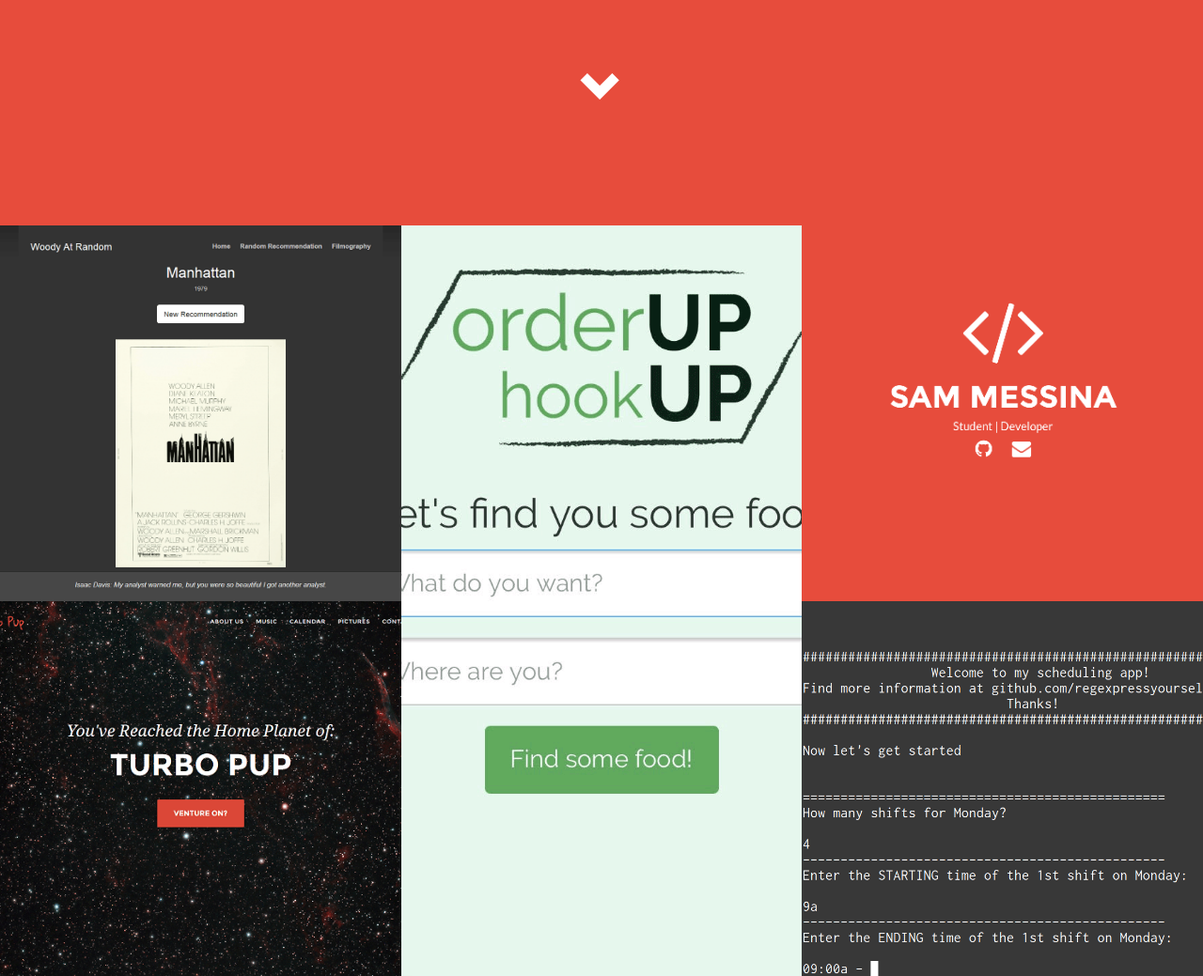
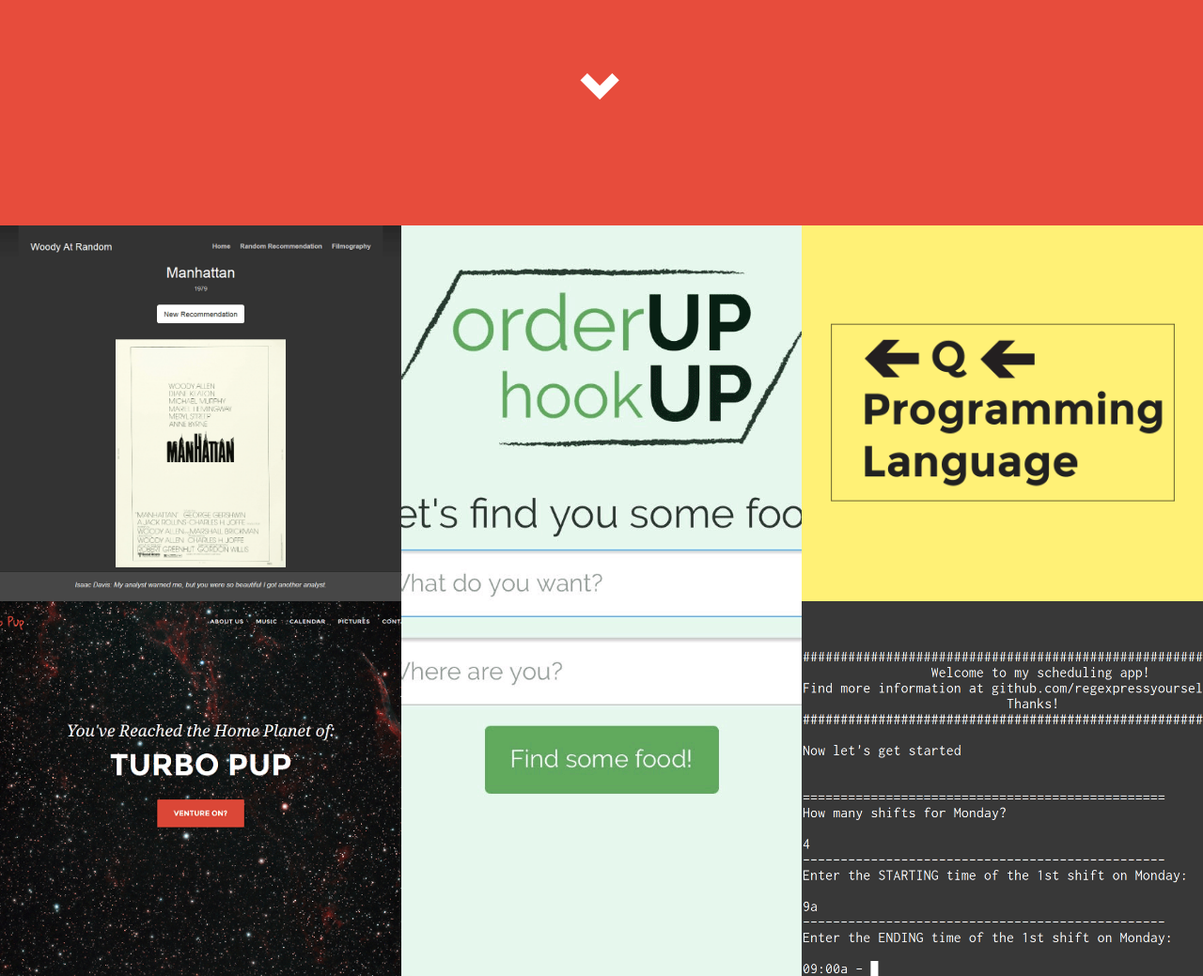
Before and after one commit to regexpressyourself/regexpressyourself.github.io, a PHP site: page / in a window 1280 px wide. Shown: the part 560-1599 px from the top of the page at 94% size. Run offline with PHP 8.4, Linux system fonts and the light colour scheme; some libraries are stand-ins or nearby versions.

Commit message:
Special treatment for the q language logo

```diff
--- a/css/custom.css
+++ b/css/custom.css
@@ -350,7 +350,20 @@
     background-position: 50% 50%;
 }
 #fourth-project {
-    background-image: url("../img/port.png")   ;
+    background-image: url("../img/qlanguage.png")   ;
+    /* The following is to contain the Q Language Logo
+       and should be moved with it */
+
+    background-color: #FFF176;
+    background-position: center;
+    -webkit-background-position: center;
+    -moz-background-position: center;
+    -o-background-position: center;
+
+    background-size: contain;
+    -webkit-background-size: contain;
+    -moz-background-size: contain;
+    -o-background-size: contain;
 }
 #fifth-project {
     background-image: url("../img/sched1.png")   ;
```
